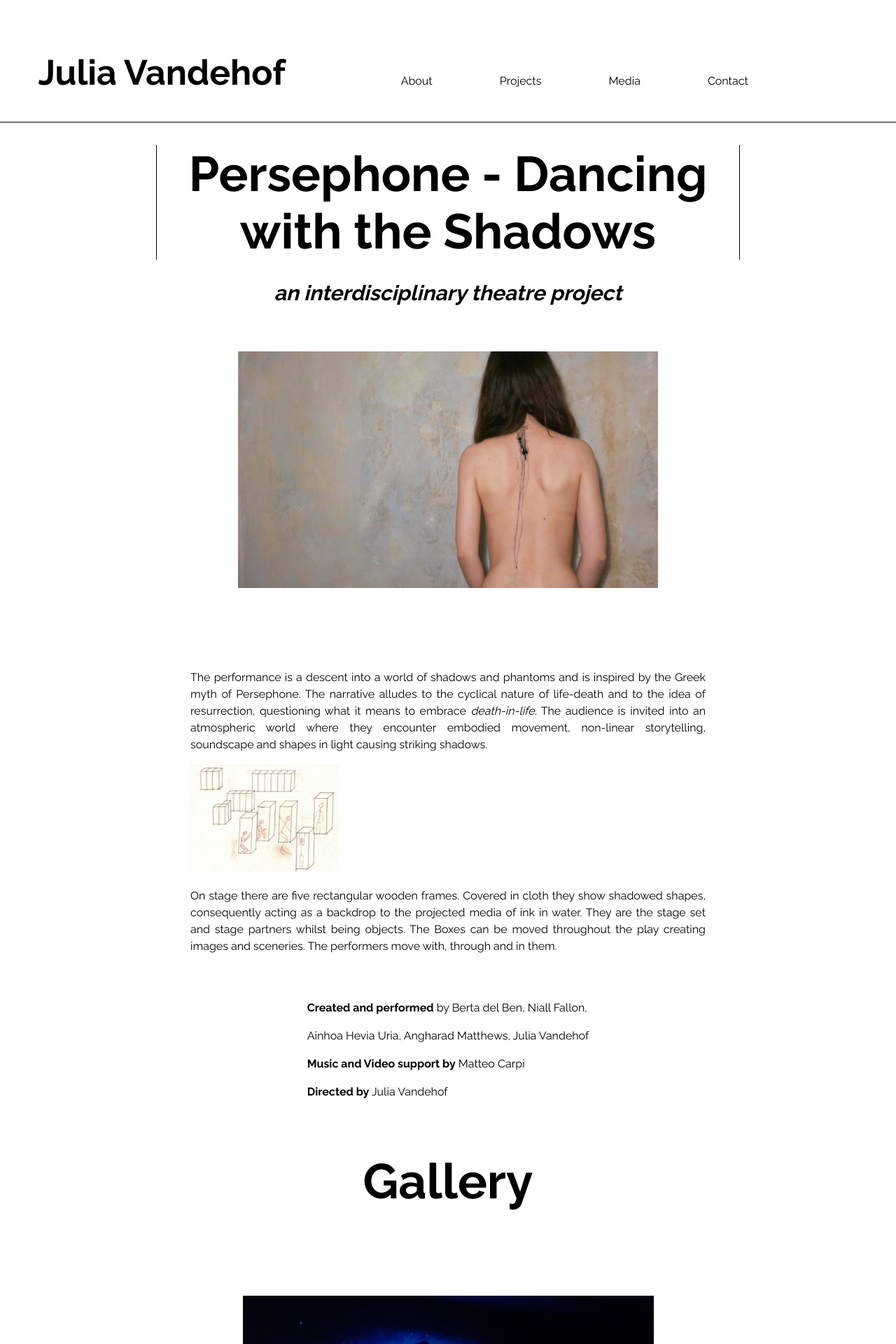
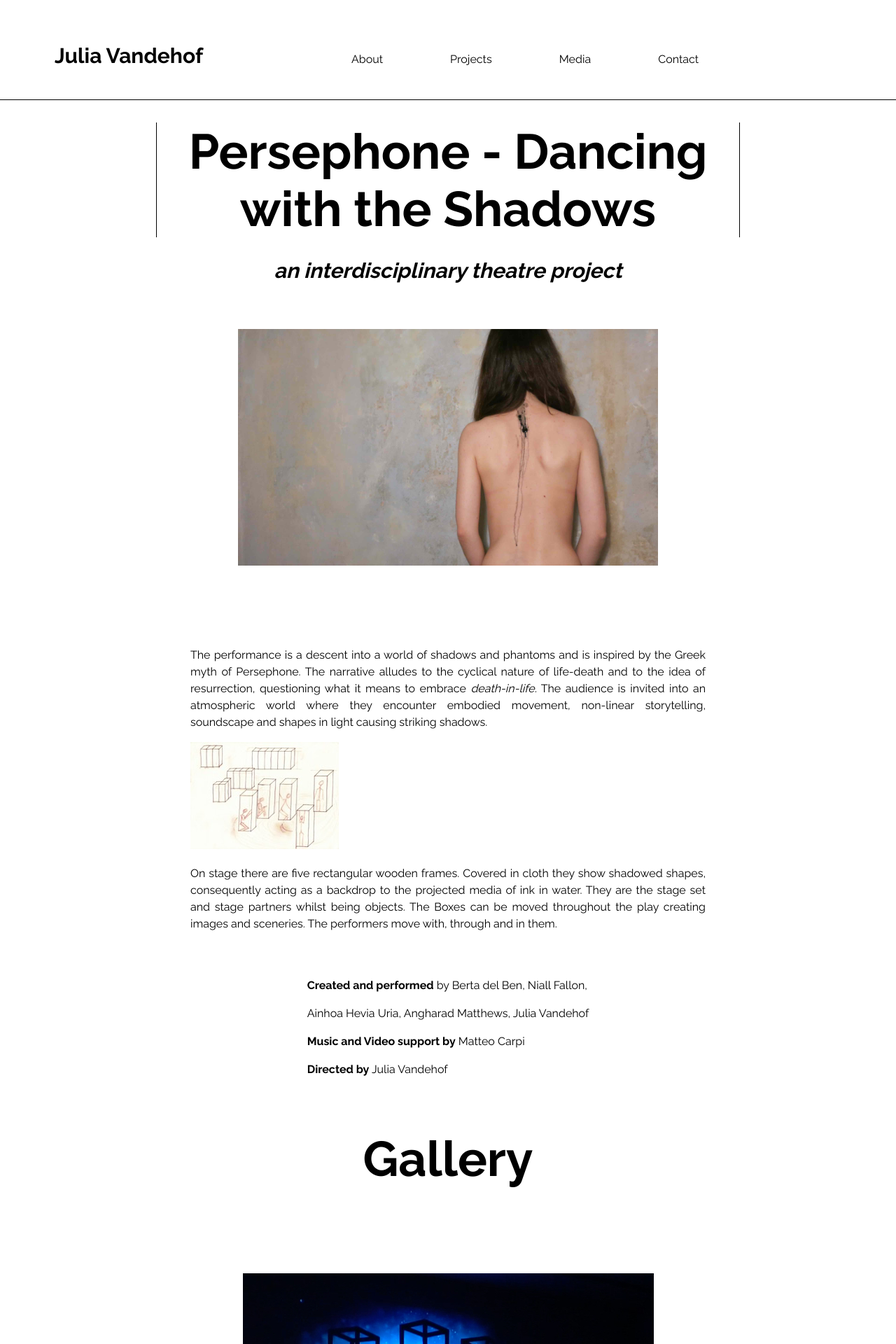
Before and after one commit to matteocarpi/julia, a Jekyll site: the page built from _posts/2019-03-04-persephone-dancing-with-the-shadows.markdown, in a window 1280 px wide. Shown: the top 1920 px of the page at 70% size. Built offline with Jekyll 4.4.1, drawn with Linux system fonts in a browser that asks for light colours.

Commit message:
smaller name in header

```diff
--- a/_includes/navigation.html
+++ b/_includes/navigation.html
@@ -1,7 +1,7 @@
 <div class="header">
   {% if page.permalink != "/" %}
     <div class="name">
-      <a class="name" href="{{ site.baseurl }}/"><h2>{{ site.name }}</h2></a>
+      <a class="name" href="{{ site.baseurl }}/"><h3>{{ site.name }}</h3></a>
     </div>
   {% endif %}
 
```
